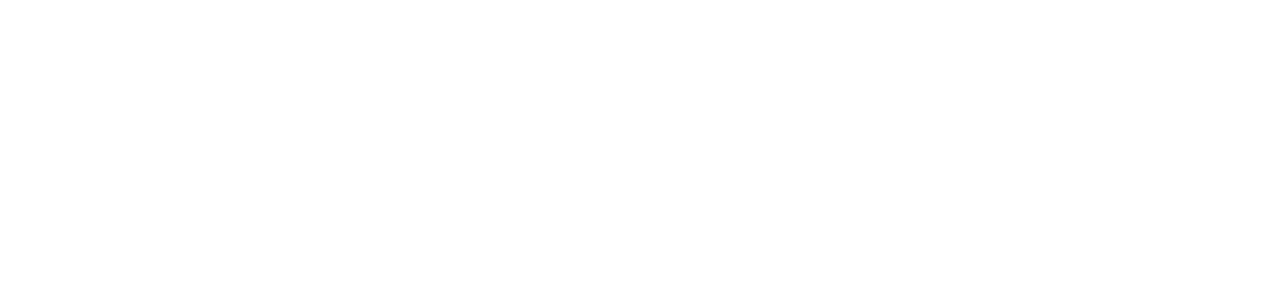
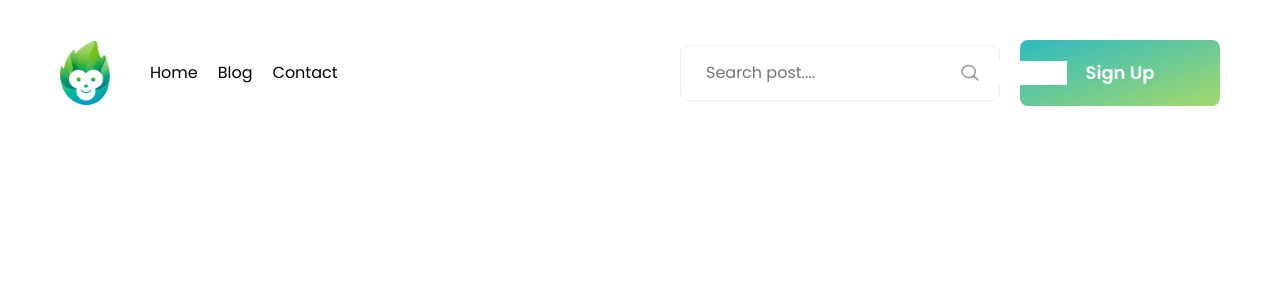
Before and after one commit to StevenTranX/monkey-blogging, a React (Create React App) app: page / in a window 1280 px wide. Before the commit this address had no page. Shown: the top 300 px of the page. Built offline with nearby package versions, Linux system fonts and the light colour scheme; no server answers; a web font is replaced by a local one.

Commit message:
update Authentication

```diff
--- a/src/App.js
+++ b/src/App.js
@@ -1,5 +1,7 @@
 import { Route, Routes } from "react-router-dom";
 import { AuthProvider } from "./contexts/authContext";
+import HomePage from "./pages/HomePage";
+import SignInPage from "./pages/SignInPage";
 import SignUpPage from "./pages/SignUpPage";
 
 function App() {
@@ -7,7 +9,9 @@ function App() {
     <div>
       <AuthProvider>
         <Routes>
-          <Route path='/sign-up' element={<SignUpPage></SignUpPage>}></Route>
+          <Route path="/" element={<HomePage></HomePage>}></Route>
+          <Route path="/sign-up" element={<SignUpPage></SignUpPage>}></Route>
+          <Route path="/sign-in" element={<SignInPage></SignInPage>}></Route>
         </Routes>
       </AuthProvider>
     </div>
--- a/src/components/button/Button.jsx
+++ b/src/components/button/Button.jsx
@@ -1,6 +1,8 @@
 import React from "react";
 import styled from "styled-components";
 import LoadingSpinner from "../loading/LoadingSpinner";
+import PropTypes from 'prop-types'
+
 
 const ButtonStyles = styled.button`
   cursor: pointer;
@@ -30,11 +32,23 @@ const ButtonStyles = styled.button`
   }
 
 `;
-const Button = ({type = 'button' , onClick = () => {}, children,...props }) => {
+/**
+ * @param {*} onClick Handler onClick
+ * @requires
+ * @param {string} type Type of button 'button' | 'submit'
+ * @returns
+ */
+const Button = ({type = 'button' , onClick = () => {}, children, ...props }) => {
     const {isLoading} = props
     const child = !!isLoading ? <LoadingSpinner></LoadingSpinner> : children
     // * Tạo 1 biến child để làm conditional, nếu có isLoading thì hiện loading còn không thì hiện children, và dùng biến child này để chứa -> biến child này 1 là loading 2 là children.
-  return <ButtonStyles type = {type} onClick = {onClick}>{child}</ButtonStyles>;
+  return <ButtonStyles type = {type} onClick = {onClick} {...props}>{child}</ButtonStyles>;
 };
+Button.propTypes = {
+  type : PropTypes.oneOf(['button', 'submit']).isRequired,
+  isLoading : PropTypes.bool,
+  onClick : PropTypes.func,
+  children : PropTypes.node,
+}
 
 export default Button;
--- a/src/contexts/authContext.js
+++ b/src/contexts/authContext.js
@@ -1,11 +1,19 @@
-import { createContext, useContext, useState } from 'react';
+import { onAuthStateChanged } from 'firebase/auth';
+import { createContext, useContext, useEffect, useState } from 'react';
+import { auth } from '../firebase/firebase-config';
 
 const AuthContext = createContext();
 function AuthProvider(props) {
   const [userInfo, setUserInfo] = useState('');
-  const values = [userInfo, setUserInfo];
+  const value = {userInfo, setUserInfo};
+  useEffect(() => {
+    onAuthStateChanged(auth, (user) => {
+      setUserInfo(user)
+    })
+  }, [])
+
   return (
-    <AuthContext.Provider {...props} value={values}></AuthContext.Provider>
+    <AuthContext.Provider {...props} value={value}></AuthContext.Provider>
   );
 }
 function useAuth() {
--- /dev/null
+++ b/src/layout/Header.js
@@ -0,0 +1,114 @@
+import React from "react";
+import PropTypes from "prop-types";
+import styled from "styled-components";
+import { Button } from "../components/button";
+const menuLinks = [
+  { url: "/#", title: "Home" },
+  { url: "/#", title: "Blog" },
+  { url: "/#", title: "Contact" },
+];
+
+const HeaderStyles = styled.header`
+    padding : 40px 0px;
+  .header-main {
+    display: flex;
+    align-items: center;
+  }
+  .logo {
+    display: block;
+    max-width: 50px;
+  }
+  .menu {
+    display: flex;
+    align-items: center;
+    gap: 20px;
+    margin-left: 40px;
+    list-style: none;
+  }
+  .search {
+    padding : 15px 25px;
+    border : 1px solid #eee;
+    border-radius: 8px;
+    width : 100%;
+    max-width : 320px;
+    margin-left : auto;
+    display: flex;
+    align-items: center;
+    position : relative
+  }
+  .search-input {
+    flex : 1;
+    padding-right : 45px;
+  }
+  .search-icon {
+    position: absolute;
+    top: 50%;
+    transform: translateY(-50%);
+    right : 20px
+  }
+  .header-button {
+    margin-left : 20px
+  }
+`;
+
+const Header = (props) => {
+  return (
+    <HeaderStyles>
+      <div className="container">
+        <div className="header-main">
+          <a href="/">
+            <img className="logo" alt="monkey-blogging" srcset="/logo.png 2x" />
+          </a>
+          <ul className="menu">
+            {menuLinks.length > 0 &&
+              menuLinks.map((item) => (
+                <li className="menu-item" key={item.title}>
+                  <a href={item.url} className="menu-link">
+                    {item.title}{" "}
+                  </a>
+                </li>
+              ))}
+          </ul>
+            <div className="search">
+              <input type="text" className="search-input" placeholder="Search post...." />
+              <span className="search-icon">
+                <svg
+                  width="18"
+                  height="17"
+                  viewBox="0 0 18 17"
+                  fill="none"
+                  xmlns="http://www.w3.org/2000/svg"
+                >
+                  <ellipse
+                    cx="7.66669"
+                    cy="7.05161"
+                    rx="6.66669"
+                    ry="6.05161"
+                    stroke="#999999"
+                    strokeWidth="1.5"
+                  />
+                  <path
+                    d="M17.0001 15.5237L15.2223 13.9099L14.3334 13.103L12.5557 11.4893"
+                    stroke="#999999"
+                    strokeWidth="1.5"
+                    strokeLinecap="round"
+                  />
+                  <path
+                    d="M11.6665 12.2964C12.9671 12.1544 13.3706 11.8067 13.4443 10.6826"
+                    stroke="#999999"
+                    strokeWidth="1.5"
+                    strokeLinecap="round"
+                  />
+                </svg>
+              </span>
+            </div>
+            <Button style = {{maxWidth : 200}} className = 'header-button'>Sign Up</Button>
+          </div>
+        </div>
+    </HeaderStyles>
+  );
+};
+
+Header.propTypes = {};
+
+export default Header;
--- /dev/null
+++ b/src/pages/AuthenticationPage.js
@@ -0,0 +1,49 @@
+import React from "react";
+import PropTypes from "prop-types";
+import styled from "styled-components";
+
+const AuthenticationPageStyles = styled.div`
+  min-height: 100vh;
+  padding: 40px;
+  .logo {
+    margin: 0 auto 20px;
+  }
+  .heading {
+    text-align: center;
+    color: ${(props) => props.theme.primary};
+    // khi muốn dùng biến primary hay secondary thì dùng như trên
+    font-weight: bold;
+    font-size: 40px;
+    margin-bottom: 60px;
+  }
+
+  .form {
+    max-width: 600px;
+    margin: 0 auto;
+  }
+  .have-account {
+    margin-bottom : 20px;
+    a {
+      display : inline-block;
+      color : ${props => props.theme.primary};
+      font-weight : 500;
+    }
+  }
+`;
+// ! Thay vì chúng ta copy y xì Trang SignInPage từ trang SignUpPage thì ta nên tạo ra 1 trang AuthenPage để lấy toàn bộ những phần giống nhau
+// ! Sau đó dùng <AuthenPage></AuthenPage> ở 2 trang SignUp SignIn
+const AuthenticationPage = ({ children }) => {
+  return (
+    <AuthenticationPageStyles>
+      <div className="container">
+        <img srcSet="./logo.png 2x" alt="monkey-pic" className="logo" />
+        <h1 className="heading">Monkey Blogging</h1>
+        {children}
+      </div>
+    </AuthenticationPageStyles>
+  );
+};
+
+AuthenticationPage.propTypes = {};
+
+export default AuthenticationPage;
--- /dev/null
+++ b/src/pages/HomePage.js
@@ -0,0 +1,25 @@
+import React from 'react'
+import PropTypes from 'prop-types'
+import { signOut } from 'firebase/auth'
+import { auth } from '../firebase/firebase-config'
+import styled from 'styled-components'
+import Header from '../layout/Header'
+
+const HomePageStyles = styled.div`
+
+`
+
+const HomePage = props => {
+    const handleSignOut = () => {
+        signOut(auth)
+    }
+  return (
+    <HomePageStyles>
+      <Header></Header>
+    </HomePageStyles>
+  )
+}
+
+HomePage.propTypes = {}
+
+export default HomePage
--- /dev/null
+++ b/src/pages/SignInPage.js
@@ -0,0 +1,117 @@
+import { yupResolver } from "@hookform/resolvers/yup";
+import { signInWithEmailAndPassword } from "firebase/auth";
+import { useEffect, useState } from "react";
+import { useForm } from "react-hook-form";
+import { NavLink, useNavigate } from "react-router-dom";
+import { toast } from "react-toastify";
+import * as yup from "yup";
+import { Button } from "../components/button";
+import { Field } from "../components/field";
+import { IconEyeClose, IconEyeOpen } from "../components/icon";
+import { Input } from "../components/input";
+import { Label } from "../components/label";
+import { useAuth } from "../contexts/authContext";
+import { auth } from "../firebase/firebase-config";
+import AuthenticationPage from "./AuthenticationPage";
+
+const schema = yup.object({
+  email: yup
+    .string()
+    .email("Please enter valid email address")
+    .required("Please enter your email address"),
+  password: yup
+    .string()
+    .min(8, "Your password must be at least 8 characters or greater"),
+});
+
+const SignInPage = (props) => {
+
+  const {
+    handleSubmit,
+    control,
+    formState: { isSubmitting, errors, isValid },
+  } = useForm({
+    mode: onchange,
+    resolver: yupResolver,
+  });
+  const [togglePassword, setTogglePassword] = useState(false);
+
+
+  const { userInfo } = useAuth();
+  const navigate = useNavigate();
+
+
+  const handleSignIn = async (values) => {
+    if (!isValid) return;
+    await signInWithEmailAndPassword(auth, values.email, values.password);
+    navigate("/");
+  };
+  const handleTogglePassword = () => {
+    setTogglePassword((prev) => !prev);
+  };
+
+
+  useEffect(() => {
+    const arrErrors = Object.values(errors);
+    if (arrErrors.length > 0) {
+      toast.error(arrErrors[0]?.message, {
+        pauseOnHover: false,
+        delay: 0,
+      });
+    }
+  }, [errors]);
+  useEffect(() => {
+    document.title = "Login Page"
+    if (userInfo?.email) navigate("/");
+  }, [userInfo]);
+
+  return (
+    <AuthenticationPage>
+      <form
+        onSubmit={handleSubmit(handleSignIn)}
+        className="form"
+        autoComplete="off"
+      >
+        <Field>
+          <Label htmlFor="email">Enter your email</Label>
+          <Input
+            type="email"
+            control={control}
+            name="email"
+            placeholder="Enter your email address"
+          ></Input>
+        </Field>
+        <Field>
+          <Label htmlFor="password">Enter your password</Label>
+          <Input
+            type="password"
+            control={control}
+            name="password"
+            placeholder="Enter your password"
+          >
+            {togglePassword ? (
+              <IconEyeOpen onClick={handleTogglePassword} />
+            ) : (
+              <IconEyeClose onClick={handleTogglePassword} />
+            )}
+          </Input>
+        </Field>
+        <div className="have-account">
+          Already have not had an account ? <NavLink to="/sign-up">Register</NavLink>
+        </div>
+        <Button
+          type="submit"
+          style={{ maxWidth: 350, margin: "0 auto" }}
+          isLoading={isSubmitting}
+          disabled={isSubmitting}
+        >
+          Sign In
+        </Button>
+      </form>
+    </AuthenticationPage>
+  );
+};
+
+SignInPage.propTypes = {};
+
+export default SignInPage;
--- a/src/styles/index.scss
+++ b/src/styles/index.scss
@@ -5,6 +5,7 @@
 }
 * {
   margin: 0;
+  padding : 0;
 }
 
 html,
@@ -49,7 +50,11 @@ body {
 }
 .container {
   width: 100%;
-  max-width: 1000px;
+  max-width: 1200px;
   margin: 0 auto;
   padding: 0 20px;
 }
+a {
+  text-decoration: none;
+  color : inherit;
+}
```
Also changed, not shown: src/pages/SignUpPage.js (+38 -55 lines), 1 other file (tests, documents, lock files or other folders).
